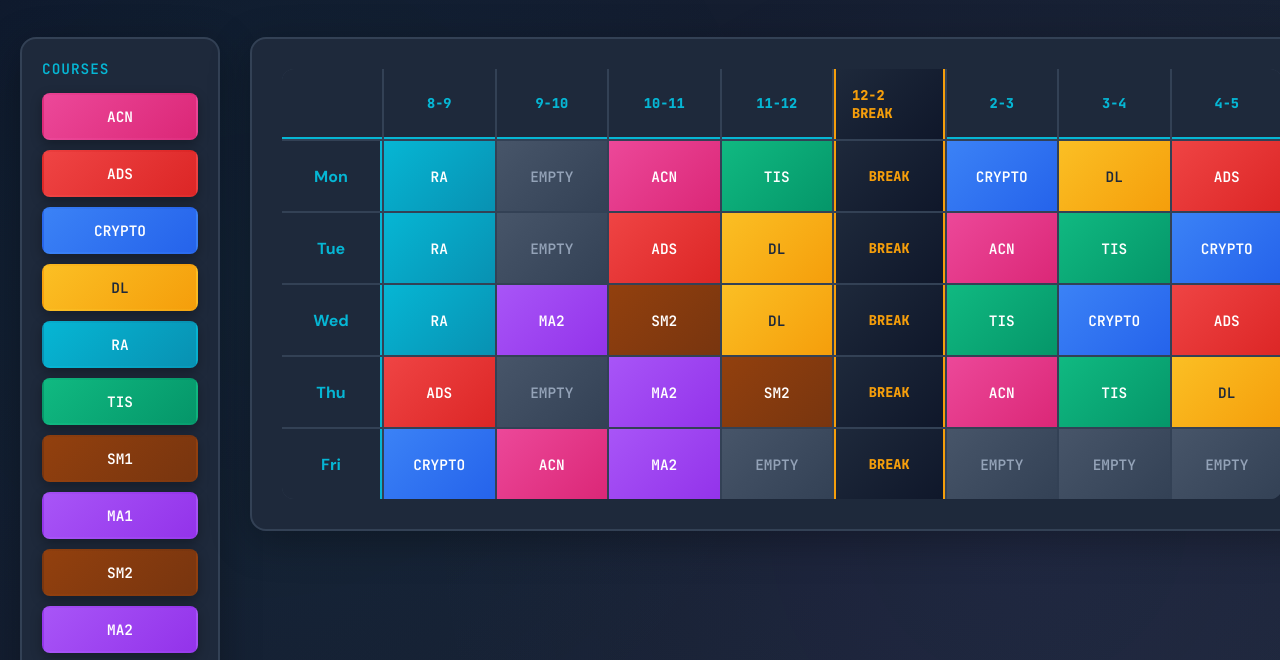
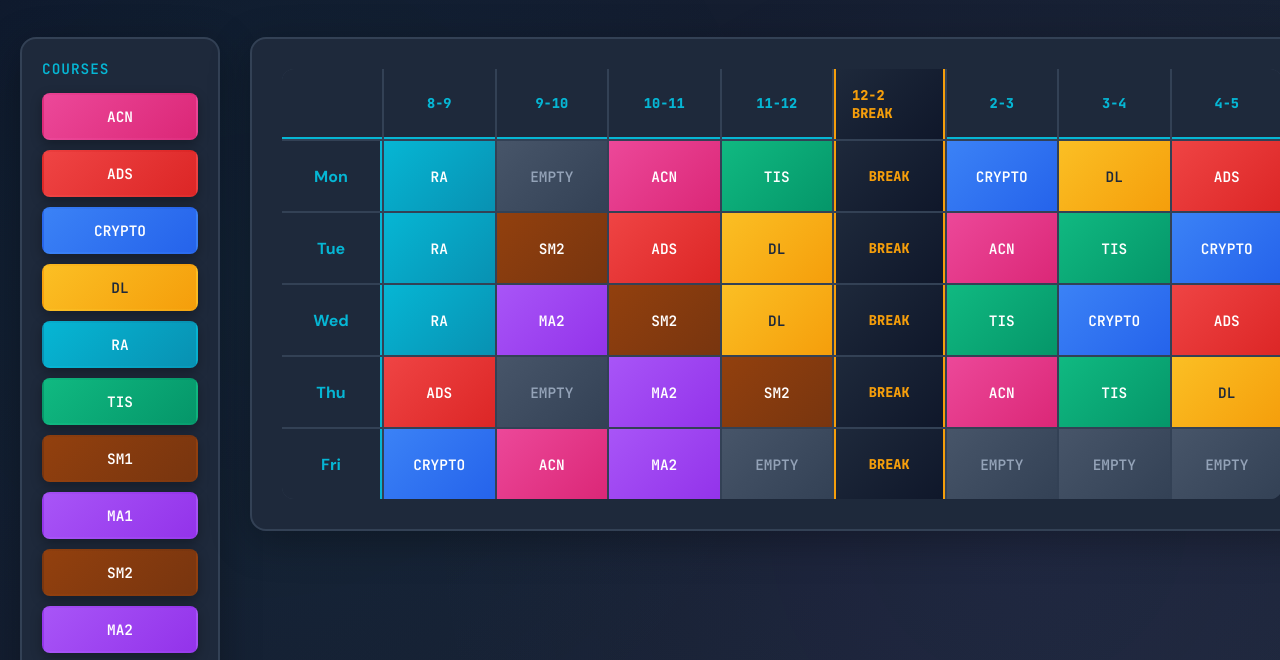
Before and after one commit to sharhaan89/CSE-Courses-TimeTable-Selector, a plain HTML site: page index.html in a window 1280 px wide. Shown: the part 119-779 px from the top of the page. Drawn offline with Linux system fonts and the light colour scheme.

Commit message:
Update index.html

```diff
--- a/index.html
+++ b/index.html
@@ -689,7 +689,7 @@
         // Initial timetable (from C++ code)
         let timetable = [
             ["RA", "EMPTY", "ACN", "TIS", "CRYPTO", "DL", "ADS"],
-            ["RA", "EMPTY", "ADS", "DL", "ACN", "TIS", "CRYPTO"],
+            ["RA", "SM2", "ADS", "DL", "ACN", "TIS", "CRYPTO"],
             ["RA", "MA2", "SM2", "DL", "TIS", "CRYPTO", "ADS"],
             ["ADS", "EMPTY", "MA2", "SM2", "ACN", "TIS", "DL"],
             ["CRYPTO", "ACN", "MA2", "EMPTY", "EMPTY", "EMPTY", "EMPTY"]
@@ -1082,4 +1082,5 @@
         initUI();
     </script>
 </body>
+
 </html>
```
